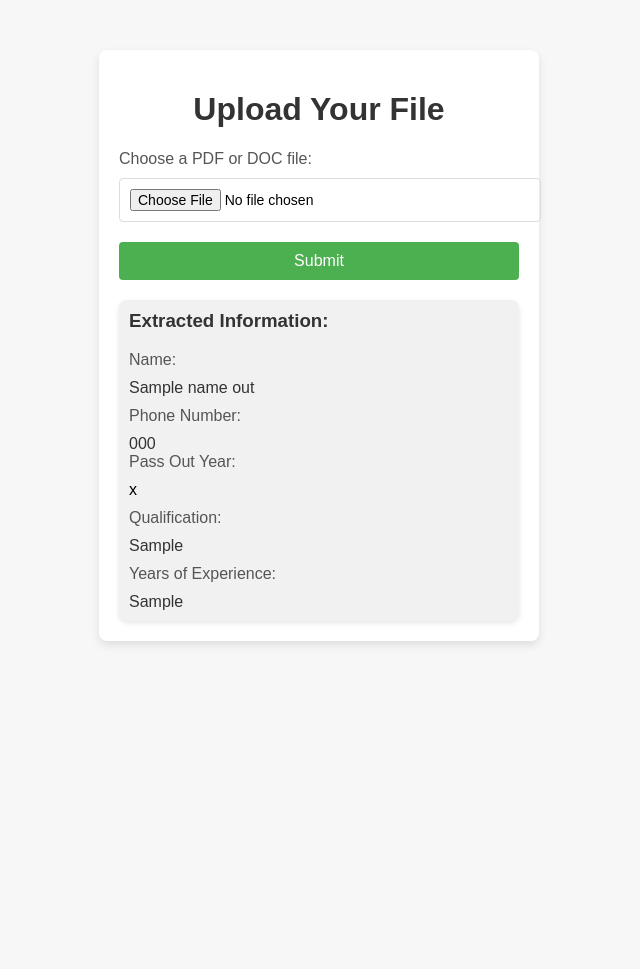
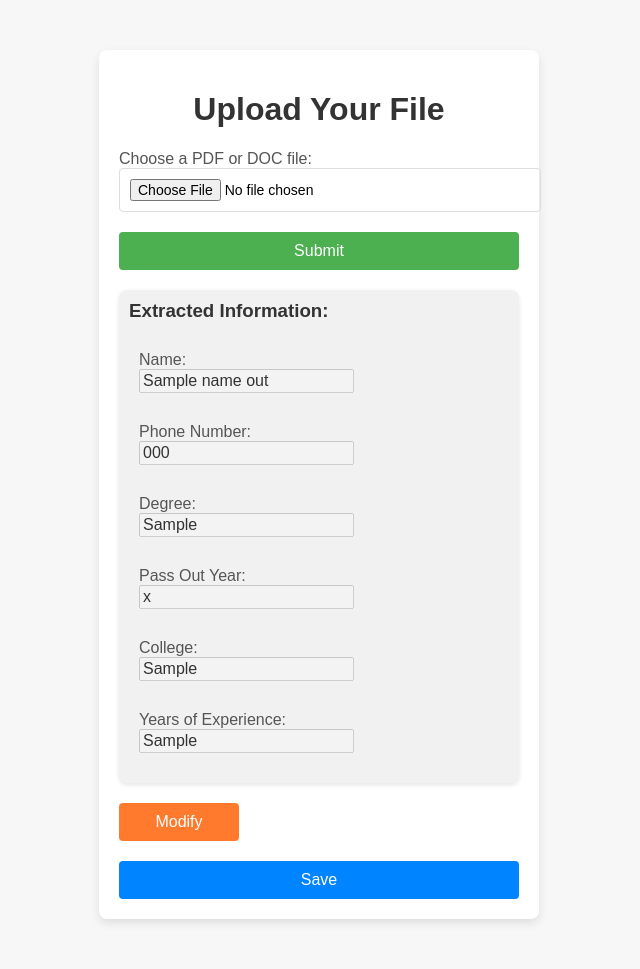
Before and after one commit to msrkreddy0928/NLP-Project, a Flask app: template templates/home.html in a window 1280 px wide. Shown: the whole page, without its empty margins (321-961 px from the left). Before the commit the page ends 645 px from the top, so only its background shows below. Run offline with Flask 3, Linux system fonts and the light colour scheme; the template is opened without the code that fills it: most values are stand-ins (such as "Sample title", 1, 10 or a date in 2020).

Commit message:
data is stored in mysql database

```diff
--- a/app.py
+++ b/app.py
@@ -1,11 +1,15 @@
-from flask import Flask,render_template,request
+from flask import Flask,render_template,request,json
 import pdfplumber
 import os
 import sys
 sys.path.append('/home/shiva/Desktop/ML/Files/NLP/src')
 from src.pipelines import pipeline
+from src.mysqldb import update
 
 app = Flask(__name__)
+
+sno_=None
+
 
 @app.route("/")
 def home():
@@ -17,13 +21,24 @@ def feature_extraction():
 
     doc = request.files['file']
 
-    name,phone_num,years_of_exp,passout,qualification = pipeline(doc)
+    sno,name,phoneNo,passOutYear,degree,college,yearsOfExp = pipeline(doc)
+    global sno_
+    sno_=sno
 
-    return render_template('home.html',nameOut=name,phonenumOut=phone_num,passoutOut=passout,qualificationOut=qualification,expyearsOut=years_of_exp)
+    return render_template('home.html',nameOut=name,phonenumOut=phoneNo,passoutOut=passOutYear,degreeOut=degree,collegeOut=college,expyearsOut=yearsOfExp)
 
 
+@app.route("/save",methods=['POST'])
+def save_modify_features():
 
+    rows_aff = None
+    data = request.get_json()
 
+    rows_aff=update(sno_,data)
+
+    print(rows_aff)
+
+    return "ok"
 
 
 if __name__=="__main__":
--- a/src/pipelines.py
+++ b/src/pipelines.py
@@ -2,7 +2,7 @@ import pdf_text_extraction
 from pdf_text_extraction import extract_text_from_pdf
 from preprocessing import text_to_words,split_lines
 from feature_extraction import phone_num_extrcat,name_extract,experience_extract,education_extract,pass_out_year_extract,degree_extraction
-
+from mysqldb import insert,retrive
 
 def pipeline(path):
 
@@ -29,7 +29,6 @@ def pipeline(path):
       exp = "Experience not found"
 
 
-
    print(name)
    print(phone_num)
    print(passout)
@@ -38,7 +37,12 @@ def pipeline(path):
 
 
 
-   return name,phone_num,exp,passout,education
+   sno = insert(name,phone_num,passout,"Masters","college",exp)
+
+   sno,name,phoneNo,passOutYear,degree,college,yearsOfExp = retrive(sno)
+
+
+   return sno,name,phoneNo,passOutYear,degree,college,yearsOfExp
 
 
 
--- a/static/style.css
+++ b/static/style.css
@@ -24,7 +24,7 @@ h1 {
 label {
     font-size: 16px;
     color: #555;
-    margin-bottom: 10px;
+    /* margin-bottom: 10px; */
     display: block;
 }
 
@@ -57,16 +57,34 @@ button:hover {
     padding: 10px;
     background-color: #f1f1f1;
     border-radius: 8px;
+    margin-bottom: 20px;
     box-shadow: 0 2px 5px rgba(0, 0, 0, 0.1);
 }
+
+.form {
+
+    padding:10px;
+
+}
+
+#modify-btn {
+    width: 30%;
+    background-color: rgba(255, 94, 0, 0.822);
+    margin-bottom: 20px;
+}
+#save-btn{
+    background-color: rgb(0, 132, 255);
+
+}
+
 
 h3 {
     margin-top: 0;
     color: #333;
 }
 
-#nameOutput, #phoneOutput, #qualificationOutput,#expyearsOutput  {
+#nameOutput,#phoneOutput,#passOutOutput,#degreeOutput,#collegeOutput,#expyearsOutput  {
     font-size: 16px;
     color: #333;
-    margin-top: 10px;
+    margin-bottom: 10px;
 }
--- a/templates/home.html
+++ b/templates/home.html
@@ -5,6 +5,46 @@
     <meta name="viewport" content="width=device-width, initial-scale=1.0">
     <title>File Upload Form</title>
     <link rel="stylesheet" href="{{ url_for('static', filename='style.css') }}">
+    <script>
+        function saveData() {
+            const name = document.getElementById('nameOutput').value;
+            const phoneNumber = document.getElementById('phoneOutput').value;
+            const degree = document.getElementById('degreeOutput').value;
+            const passOutYear = document.getElementById('passOutOutput').value;
+            const college = document.getElementById('collegeOutput').value;
+            const experienceYears = document.getElementById('expyearsOutput').value;
+
+            fetch('/save', {
+                method: 'POST',
+                headers: {
+                    'Content-Type': 'application/json',
+                },
+                body: JSON.stringify({
+                    name: name,
+                    phoneNo: phoneNumber,
+                    degree:degree,
+                    passOutYear: passOutYear,
+                    college: college,
+                    expYears: experienceYears
+                })
+            }).then(response => {
+                if (response.ok) {
+                    alert('Data saved successfully!');
+                } else {
+                    alert('Error saving data.');
+                }
+            });
+        }
+
+        function enableEditing() {
+            document.getElementById('nameOutput').disabled = false;
+            document.getElementById('phoneOutput').disabled = false;
+            document.getElementById('degreeOutput').disabled = false;
+            document.getElementById('passOutOutput').disabled = false;
+            document.getElementById('collegeOutput').disabled = false;
+            document.getElementById('expyearsOutput').disabled = false;
+        }
+    </script>
 </head>
 <body>
     <div class="form-container">
@@ -16,15 +56,41 @@
         </form>
 
         <div class="output" id="output">
+            <h3>Extracted Information:</h3>
+            <div class = "form">
+                <label for="nameOutput">Name:</label>
+                <input type="text" id="nameOutput" value="{{nameOut}}" disabled />
+            </div>
 
-            <h3>Extracted Information:</h3>
-            <div id="nameOutput"><label for="nameOutput">Name:</label>{{nameOut}}</div>
-            <div id="phoneOutput"><label for="phoneOutput">Phone Number:</label>{{phonenumOut}}</div>
-            <div id="passoutOutput"><label for="passoutOutput">Pass Out Year:</label>{{passoutOut}}</div>
-            <div id="qualificationOutput"><label for="qualificationOutput">Qualification:</label>{{qualificationOut}}</div>
-            <div id="expyearsOutput"><label for="expyearsOutput">Years of Experience:</label>{{expyearsOut}}</div>
+            <div class="form">
+                <label for="phoneOutput">Phone Number:</label>
+                <input type="text" id="phoneOutput" value="{{phonenumOut}}" disabled />
+            </div>
 
+            <div class="form">
+                <label for="degreeOutput">Degree:</label>
+                <input type="text" id="degreeOutput" value="{{degreeOut}}" disabled />
+            </div>
+
+            <div class="form">
+                <label for="passOutOutput">Pass Out Year:</label>
+                <input type="text" id="passOutOutput" value="{{passoutOut}}" disabled />
+            </div>
+
+            <div class="form">
+                <label for="collegeOutput">College:</label>
+                <input type="text" id="collegeOutput" value="{{collegeOut}}" disabled />
+            </div>
+
+
+            <div class="form">
+                <label for="expyearsOutput">Years of Experience:</label>
+                <input type="text" id="expyearsOutput" value="{{expyearsOut}}" disabled />
+            </div>
         </div>
+
+        <button id="modify-btn" type="button" onclick="enableEditing()">Modify</button>
+         <button id="save-btn"type="button" onclick="saveData()">Save</button>
     </div>
 </body>
 </html>
```
Also changed, not shown: src/feature_extraction.py (+10 -8 lines), src/mysqldb.py (added, +51 -0 lines), 1 other file.
